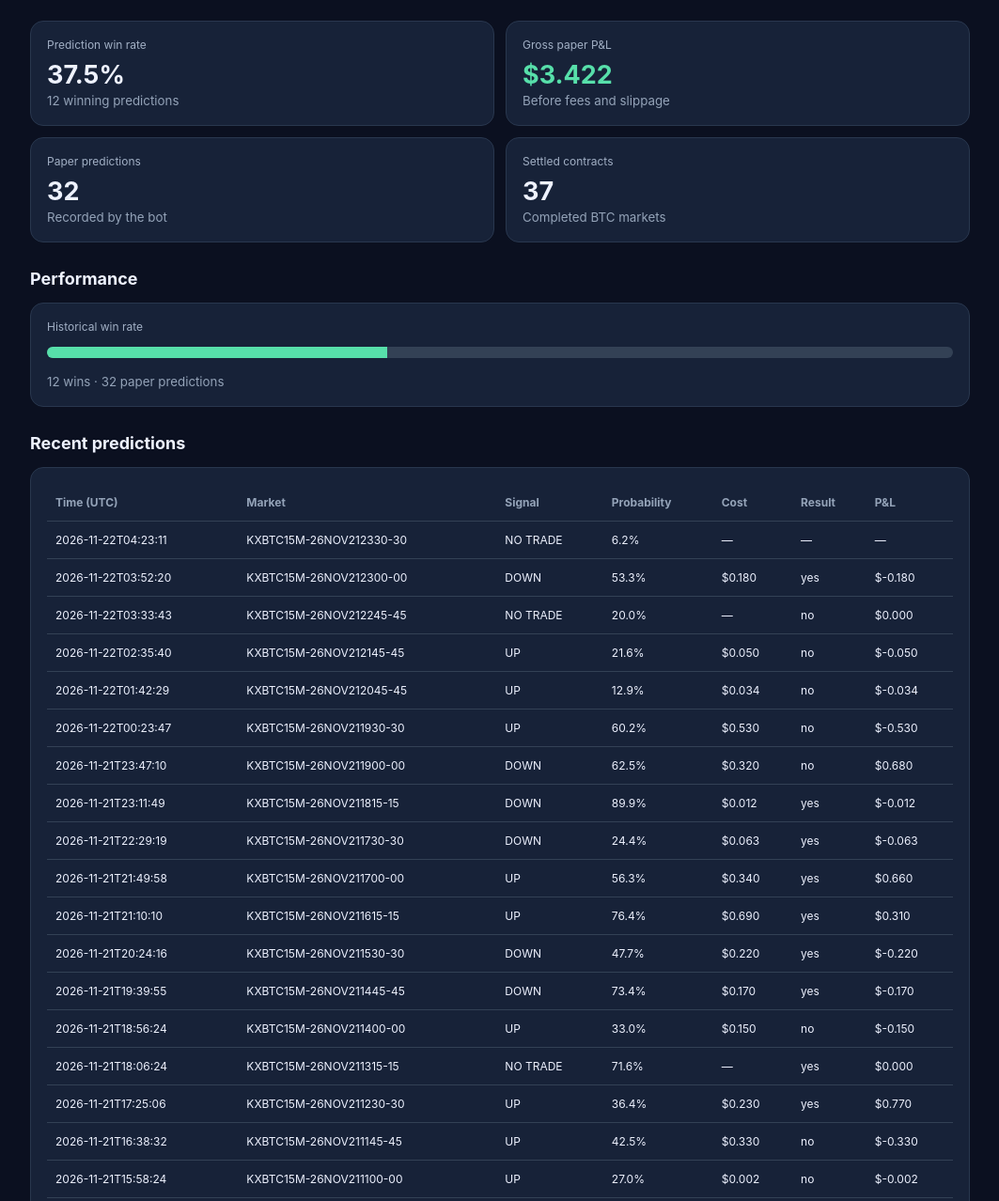
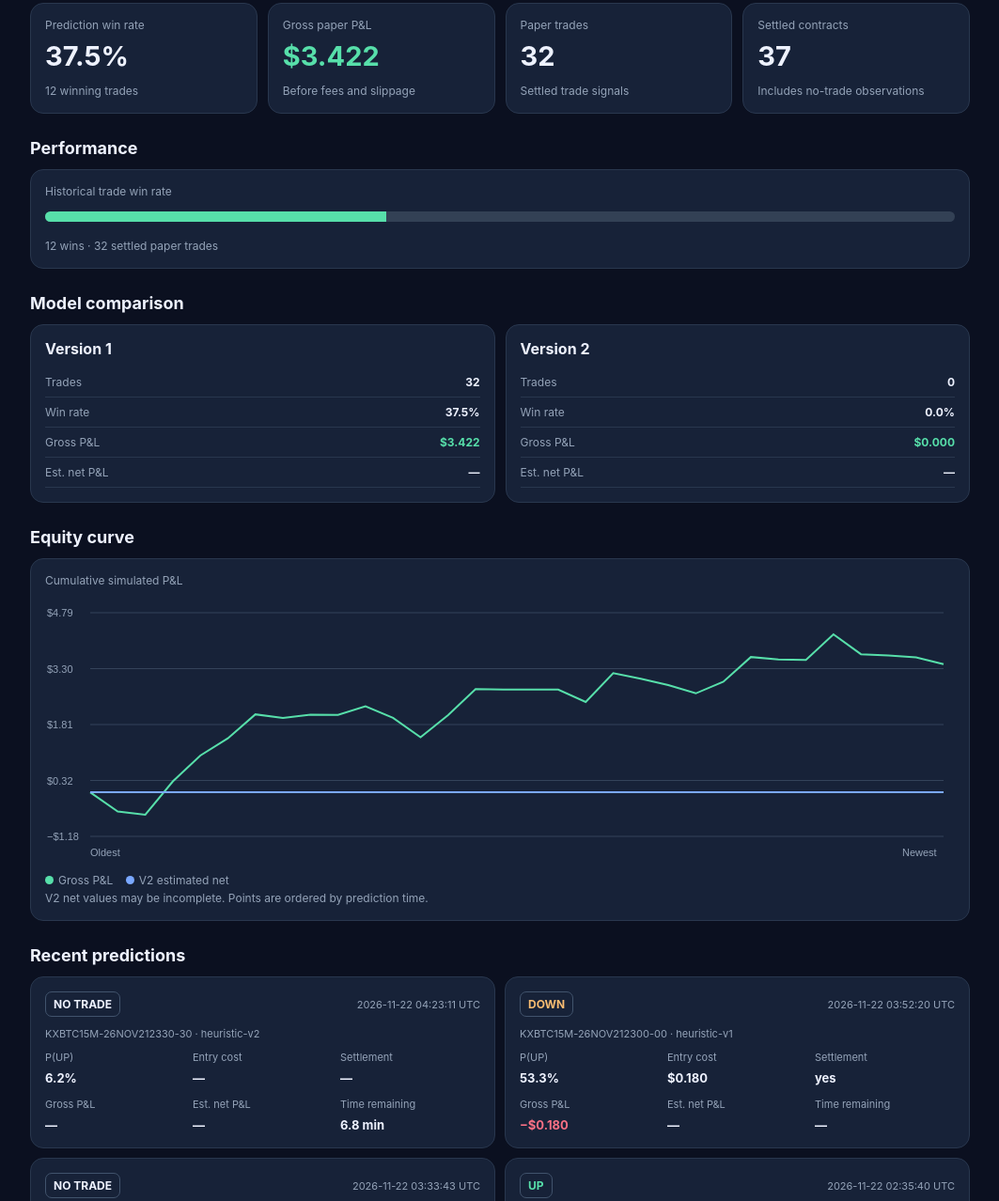
Before and after one commit to Bdsarge/BTC-15m-Dashboard, a plain HTML site: page index.html in a window 1280 px wide. Shown: the part 96-1374 px from the top of the page at 94% size, without its empty margins (108-1171 px from the left). Drawn offline with Linux system fonts and the light colour scheme.

Commit message:
Refactor HTML structure and update styles

```diff
--- a/index.html
+++ b/index.html
@@ -3,28 +3,52 @@
 <html lang="en">
 <head>
 <meta charset="UTF-8">
-<meta name="viewport" content="width=device-width, initial-scale=1">
+<meta name="viewport" content="width=device-width,initial-scale=1">
+<meta name="theme-color" content="#0b1020">
 <title>BTC15M Paper Lab</title>
 <style>
 *{box-sizing:border-box}
-body{margin:0;background:#0b1020;color:#eef2ff;font-family:-apple-system,BlinkMacSystemFont,Arial,sans-serif;padding:22px}
+body{margin:0;background:#0b1020;color:#eef2ff;font-family:-apple-system,Arial,sans-serif;padding:20px 16px 40px}
 main{max-width:1000px;margin:auto}
-h1{font-size:27px;margin-bottom:4px}
-.sub{color:#94a3b8;font-size:13px;margin-bottom:25px}
-.grid{display:grid;grid-template-columns:repeat(2,minmax(0,1fr));gap:12px}
-.card{background:#172238;border:1px solid #29374e;border-radius:14px;padding:17px}
-.label{font-size:12px;color:#a2b0c5}
-.value{font-size:27px;font-weight:750;margin-top:8px}
-small{color:#94a3b8}
-h2{font-size:18px;margin-top:28px}
+h1{font-size:26px;margin:5px 0}
+.sub,small,.label{color:#94a3b8}
+.sub{font-size:13px;margin-bottom:22px}
+.grid,.versions{display:grid;grid-template-columns:repeat(2,minmax(0,1fr));gap:11px}
+.card,.prediction{background:#172238;border:1px solid #29374e;border-radius:14px;padding:15px;min-width:0}
+.label{font-size:12px}
+.value{font-size:clamp(21px,5vw,29px);font-weight:750;margin:8px 0}
+small{font-size:12px}
+h2{font-size:18px;margin:26px 0 12px}
 .green{color:#57dfaa}
 .red{color:#fb7185}
-table{width:100%;border-collapse:collapse;font-size:12px}
-th,td{text-align:left;padding:12px 9px;border-bottom:1px solid #334155;white-space:nowrap}
-th{color:#94a3b8}
-.scroll{overflow-x:auto}
-.notice{margin-top:22px;line-height:1.6;color:#a2b0c5;font-size:13px}
+.progress{height:11px;background:#334155;border-radius:20px;margin:14px 0;overflow:hidden}
+.progress div{height:100%;background:#57dfaa}
+.statline{display:flex;justify-content:space-between;gap:8px;border-bottom:1px solid #29374e;padding:8px 0;font-size:12px}
+.statline span{color:#94a3b8}
+.statline strong{text-align:right}
+.version-title{font-weight:700;margin-bottom:10px}
+.chart-wrap{height:230px;margin-top:12px}
+canvas{width:100%;height:100%;display:block}
+.legend{font-size:12px;color:#94a3b8;margin-top:12px}
+.dot{display:inline-block;width:9px;height:9px;border-radius:50%;background:#57dfaa;margin-right:5px}
+.blue{background:#7aa8ff}
+.predictions{display:grid;gap:10px}
+.prediction-top{display:flex;justify-content:space-between;align-items:center;gap:8px}
+.pill{border:1px solid #41536c;border-radius:7px;padding:5px 8px;font-size:12px;font-weight:700}
+.up{color:#57dfaa}
+.down{color:#f9bd72}
+.pred-time,.ticker{color:#94a3b8;font-size:11px}
+.ticker{overflow-wrap:anywhere;margin:11px 0}
+.pred-details{display:grid;grid-template-columns:repeat(3,minmax(0,1fr));gap:12px 8px}
+.pred-details span{display:block;color:#94a3b8;font-size:11px;margin-bottom:4px}
+.pred-details b{font-size:13px}
+.notice{margin-top:24px;color:#a2b0c5;font-size:13px;line-height:1.6}
 button{background:#30486f;border:0;border-radius:9px;color:white;padding:11px 17px;font-weight:600}
+@media(min-width:680px){
+.grid{grid-template-columns:repeat(4,1fr)}
+.predictions{grid-template-columns:repeat(2,1fr)}
+.chart-wrap{height:280px}
+}
 </style>
 </head>
 <body>
@@ -39,92 +63,200 @@ button{background:#30486f;border:0;border-radius:9px;color:white;padding:11px 17
 <small id="wins">Waiting for data</small>
 </div>
 <div class="card">
-<div class="label">Gross paper P&L</div>
+<div class="label">Gross paper P&amp;L</div>
 <div class="value" id="pnl">—</div>
 <small>Before fees and slippage</small>
 </div>
 <div class="card">
-<div class="label">Paper predictions</div>
+<div class="label">Paper trades</div>
 <div class="value" id="predictions">—</div>
-<small>Recorded by the bot</small>
+<small>Settled trade signals</small>
 </div>
 <div class="card">
 <div class="label">Settled contracts</div>
 <div class="value" id="settled">—</div>
-<small>Completed BTC markets</small>
+<small>Includes no-trade observations</small>
 </div>
 </div>
 
 <h2>Performance</h2>
 <div class="card">
-<div class="label">Historical win rate</div>
-<div style="height:12px;background:#334155;border-radius:20px;margin:14px 0;overflow:hidden">
-<div id="bar" style="height:100%;width:0;background:#57dfaa"></div>
-</div>
+<div class="label">Historical trade win rate</div>
+<div class="progress"><div id="bar" style="width:0"></div></div>
 <small id="performance">No data loaded yet</small>
 </div>
 
+<h2>Model comparison</h2>
+<div class="versions">
+<div class="card" id="v1">
+<div class="version-title">Version 1</div>
+<div class="statline"><span>Trades</span><strong data-key="paper_predictions">—</strong></div>
+<div class="statline"><span>Win rate</span><strong data-key="win_rate">—</strong></div>
+<div class="statline"><span>Gross P&amp;L</span><strong data-key="gross_pnl">—</strong></div>
+<div class="statline"><span>Est. net P&amp;L</span><strong data-key="estimated_net_pnl">—</strong></div>
+</div>
+<div class="card" id="v2">
+<div class="version-title">Version 2</div>
+<div class="statline"><span>Trades</span><strong data-key="paper_predictions">—</strong></div>
+<div class="statline"><span>Win rate</span><strong data-key="win_rate">—</strong></div>
+<div class="statline"><span>Gross P&amp;L</span><strong data-key="gross_pnl">—</strong></div>
+<div class="statline"><span>Est. net P&amp;L</span><strong data-key="estimated_net_pnl">—</strong></div>
+</div>
+</div>
+
+<h2>Equity curve</h2>
+<div class="card">
+<div class="label">Cumulative simulated P&amp;L</div>
+<div class="chart-wrap"><canvas id="equity"></canvas></div>
+<div class="legend">
+<span class="dot"></span>Gross P&amp;L
+&nbsp;&nbsp;
+<span class="dot blue"></span>V2 estimated net
+</div>
+<small>V2 net values may be incomplete. Points are ordered by prediction time.</small>
+</div>
+
 <h2>Recent predictions</h2>
-<div class="card scroll">
-<table>
-<thead>
-<tr>
-<th>Time (UTC)</th>
-<th>Market</th>
-<th>Signal</th>
-<th>Probability</th>
-<th>Cost</th>
-<th>Result</th>
-<th>P&L</th>
-</tr>
-</thead>
-<tbody id="history">
-<tr><td colspan="7">Waiting for data...</td></tr>
-</tbody>
-</table>
+<div class="predictions" id="history">
+<div class="card">Waiting for data...</div>
 </div>
 
 <div class="notice">
-<p id="updated">Data connection not configured yet.</p>
-<p>Research only. No live orders are placed. Model probabilities are uncalibrated. Gross results exclude fees, slippage, and execution uncertainty.</p>
+<p id="updated">Waiting for published data.</p>
+<p>Research only. No live orders. Probabilities are uncalibrated estimates of P(UP), including on DOWN signals. Gross results exclude fees and slippage. Estimated net results are not verified executable returns.</p>
 <button onclick="load()">Refresh dashboard</button>
 </div>
 </main>
 
 <script>
 const $=id=>document.getElementById(id);
-const money=n=>n==null?'—':'$'+Number(n).toFixed(3);
-const escapeHTML=s=>String(s??'—').replaceAll('&','&amp;').replaceAll('<','&lt;').replaceAll('>','&gt;');
+const money=n=>n==null?'—':(Number(n)<0?'−$':'$')+Math.abs(Number(n)).toFixed(3);
+const pct=n=>n==null?'—':(Number(n)*100).toFixed(1)+'%';
+const esc=s=>String(s??'—').replaceAll('&','&amp;').replaceAll('<','&lt;').replaceAll('>','&gt;').replaceAll('"','&quot;').replaceAll("'",'&#39;');
+const tone=n=>n==null?'':Number(n)>=0?'green':'red';
+let chartPoints=[];
+
+function versionCard(id,m){
+ const values={
+  paper_predictions:m?.paper_predictions??'—',
+  win_rate:pct(m?.win_rate),
+  gross_pnl:money(m?.gross_pnl),
+  estimated_net_pnl:money(m?.estimated_net_pnl)
+ };
+ for(const el of $(id).querySelectorAll('[data-key]')){
+  const key=el.dataset.key;
+  el.textContent=values[key];
+  el.className=key.endsWith('pnl')&&m?.[key]!=null?tone(m[key]):'';
+ }
+}
+
+function draw(){
+ const canvas=$('equity');
+ const rect=canvas.getBoundingClientRect();
+ const w=rect.width,h=rect.height;
+ if(w<10)return;
+ const dpr=Math.min(devicePixelRatio||1,2);
+ canvas.width=w*dpr;
+ canvas.height=h*dpr;
+ const ctx=canvas.getContext('2d');
+ ctx.scale(dpr,dpr);
+ ctx.clearRect(0,0,w,h);
+ const pts=chartPoints.filter(x=>x&&Number.isFinite(Number(x.gross)));
+ if(!pts.length){
+  ctx.fillStyle='#94a3b8';
+  ctx.font='13px Arial';
+  ctx.fillText('No settled trades yet',12,h/2);
+  return;
+ }
+ const gross=pts.map(x=>Number(x.gross));
+ const net=pts.map(x=>x.v2_estimated_net==null?null:Number(x.v2_estimated_net));
+ const values=[0,...gross,...net.filter(x=>x!==null&&Number.isFinite(x))];
+ let lo=Math.min(...values),hi=Math.max(...values);
+ if(lo===hi){lo-=1;hi+=1;}
+ const pad=(hi-lo)*.12;
+ lo-=pad;hi+=pad;
+ const left=48,right=12,top=15,bottom=27;
+ const X=i=>left+(pts.length===1?.5:i/(pts.length-1))*(w-left-right);
+ const Y=v=>top+(hi-v)/(hi-lo)*(h-top-bottom);
+ ctx.font='11px Arial';
+ for(let j=0;j<=4;j++){
+  const val=lo+(hi-lo)*j/4,y=Y(val);
+  ctx.strokeStyle='#34435a';
+  ctx.beginPath();
+  ctx.moveTo(left,y);
+  ctx.lineTo(w-right,y);
+  ctx.stroke();
+  ctx.fillStyle='#94a3b8';
+  ctx.fillText((val<0?'−':'')+'$'+Math.abs(val).toFixed(2),2,y+4);
+ }
+ function line(arr,color){
+  ctx.strokeStyle=color;
+  ctx.lineWidth=2;
+  ctx.beginPath();
+  let started=false;
+  arr.forEach((v,i)=>{
+   if(v==null||!Number.isFinite(v))return;
+   const x=X(i),y=Y(v);
+   if(!started){ctx.moveTo(x,y);started=true;}
+   else ctx.lineTo(x,y);
+  });
+  if(started)ctx.stroke();
+ }
+ line(gross,'#57dfaa');
+ line(net,'#7aa8ff');
+ ctx.fillStyle='#94a3b8';
+ ctx.fillText('Oldest',left,h-6);
+ ctx.fillText('Newest',Math.max(left,w-56),h-6);
+}
+
+function card(r){
+ const dir=String(r.direction||'NO TRADE');
+ const cls=dir.toLowerCase().replace(/\s+/g,'-');
+ const when=r.created_at?String(r.created_at).replace('T',' ').slice(0,19)+' UTC':'—';
+ const ver=r.model_version||'heuristic-v1';
+ return `<article class="prediction">
+ <div class="prediction-top">
+ <span class="pill ${esc(cls)}">${esc(dir)}</span>
+ <span class="pred-time">${esc(when)}</span>
+ </div>
+ <div class="ticker">${esc(r.ticker)} · ${esc(ver)}</div>
+ <div class="pred-details">
+ <div><span>P(UP)</span><b>${pct(r.probability)}</b></div>
+ <div><span>Entry cost</span><b>${money(r.cost)}</b></div>
+ <div><span>Settlement</span><b>${esc(r.result)}</b></div>
+ <div><span>Gross P&amp;L</span><b class="${tone(r.pnl)}">${money(r.pnl)}</b></div>
+ <div><span>Est. net P&amp;L</span><b class="${tone(r.net_pnl)}">${money(r.net_pnl)}</b></div>
+ <div><span>Time remaining</span><b>${r.minutes_remaining==null?'—':Number(r.minutes_remaining).toFixed(1)+' min'}</b></div>
+ </div>
+ </article>`;
+}
+
 async function load(){
  try{
-  const response=await fetch('./data.json?t='+Date.now());
-  if(!response.ok)throw Error('Data not published yet');
-  const d=await response.json();
-  const m=d.metrics||{};
+  const response=await fetch('./data.json?t='+Date.now(),{cache:'no-store'});
+  if(!response.ok)throw Error('Data not published');
+  const d=await response.json(),m=d.metrics||{};
   const rate=Number(m.win_rate||0)*100;
   $('accuracy').textContent=rate.toFixed(1)+'%';
-  $('wins').textContent=(m.wins||0)+' winning predictions';
+  $('wins').textContent=(m.wins??0)+' winning trades';
   $('pnl').textContent=money(m.gross_pnl);
-  $('pnl').className='value '+(m.gross_pnl>=0?'green':'red');
+  $('pnl').className='value '+tone(m.gross_pnl);
   $('predictions').textContent=m.paper_predictions??'—';
   $('settled').textContent=m.settled_contracts??'—';
   $('bar').style.width=Math.max(0,Math.min(100,rate))+'%';
-  $('performance').textContent=(m.wins||0)+' wins · '+(m.paper_predictions||0)+' paper predictions';
-  $('updated').textContent='Last updated: '+(d.updated_at||'—');
+  $('performance').textContent=(m.wins??0)+' wins · '+(m.paper_predictions??0)+' settled paper trades';
+  versionCard('v1',d.versions?.['heuristic-v1']);
+  versionCard('v2',d.versions?.['heuristic-v2']);
+  chartPoints=Array.isArray(d.equity_curve)?d.equity_curve:[];
+  draw();
   const rows=Array.isArray(d.predictions)?d.predictions:[];
-  $('history').innerHTML=rows.length?rows.map(r=>
-   '<tr><td>'+escapeHTML(r.created_at?.slice(0,19))+
-   '</td><td>'+escapeHTML(r.ticker)+
-   '</td><td>'+escapeHTML(r.direction)+
-   '</td><td>'+(r.probability==null?'—':(r.probability*100).toFixed(1)+'%')+
-   '</td><td>'+money(r.cost)+
-   '</td><td>'+escapeHTML(r.result)+
-   '</td><td>'+money(r.pnl)+'</td></tr>'
-  ).join(''):'<tr><td colspan="7">No predictions yet</td></tr>';
+  $('history').innerHTML=rows.length?rows.map(card).join(''):'<div class="card">No predictions yet</div>';
+  $('updated').textContent='Last published: '+(d.updated_at||'—');
  }catch(e){
   $('updated').textContent='Waiting for published data: '+e.message;
  }
 }
+window.addEventListener('resize',draw);
 load();
 setInterval(load,60000);
 </script>
```
